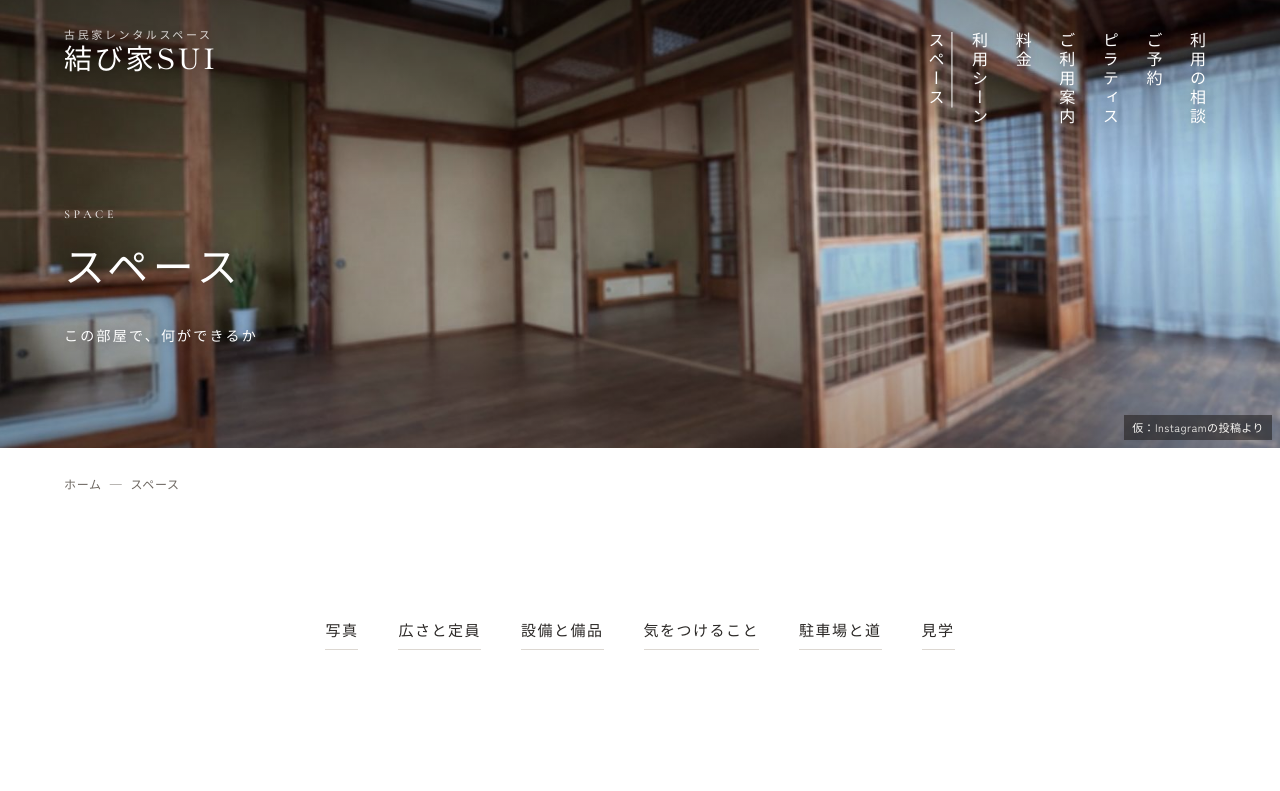
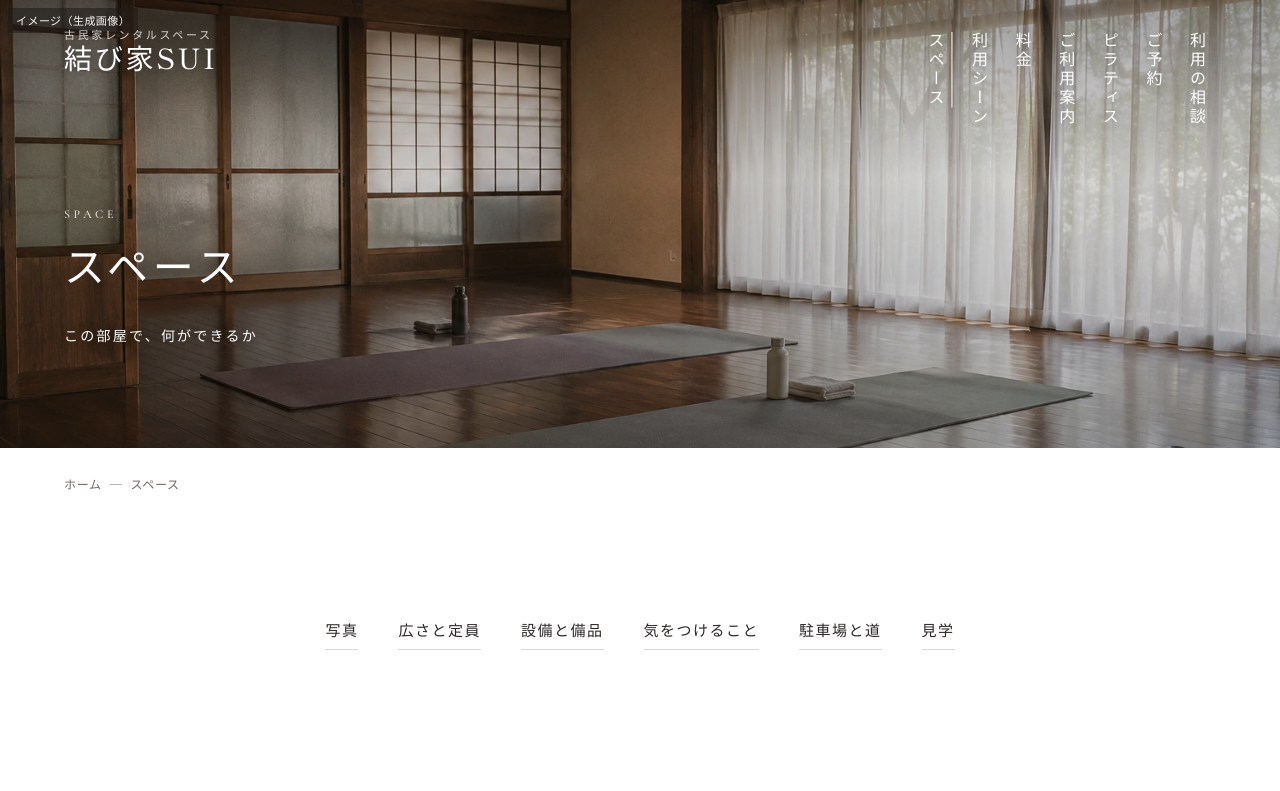
Before and after one commit to ryotafukutomi0901/Musubiya-Sui-HP2, a plain HTML site: page space.html in a window 1280 px wide. Shown: the top 791 px of the page. Drawn offline with nearby package versions, Linux system fonts and the light colour scheme.

Commit message:
スペースのページの最初の画像を、画質の高い生成画像に替える
Co-Authored-By: Claude Opus 5.5 <noreply@anthropic.com>

```diff
--- a/space.html
+++ b/space.html
@@ -16,7 +16,7 @@
 <main>
   <div class="pv">
     <a class="pv-logo" href="index.html"><span class="sub">古民家レンタルスペース</span><span class="name">結び家<span class="tcy">SUI</span></span></a>
-    <div class="ph dark pv-photo photo" style="background-image:url(assets/img/photo/room.jpg)" data-label="写真：部屋の全景（撮影予定）"></div>
+    <div class="ph dark pv-photo photo gen" style="background-image:url(assets/img/gen/scene-yoga.webp)" data-label="写真：部屋の全景（撮影予定）"></div>
     <div class="pv-ttl"><span class="label-en">Space</span><h1>スペース</h1></div>
     <p class="pv-tagline">この部屋で、何ができるか</p>
   </div>
```
Also changed, not shown: 1 other file.
